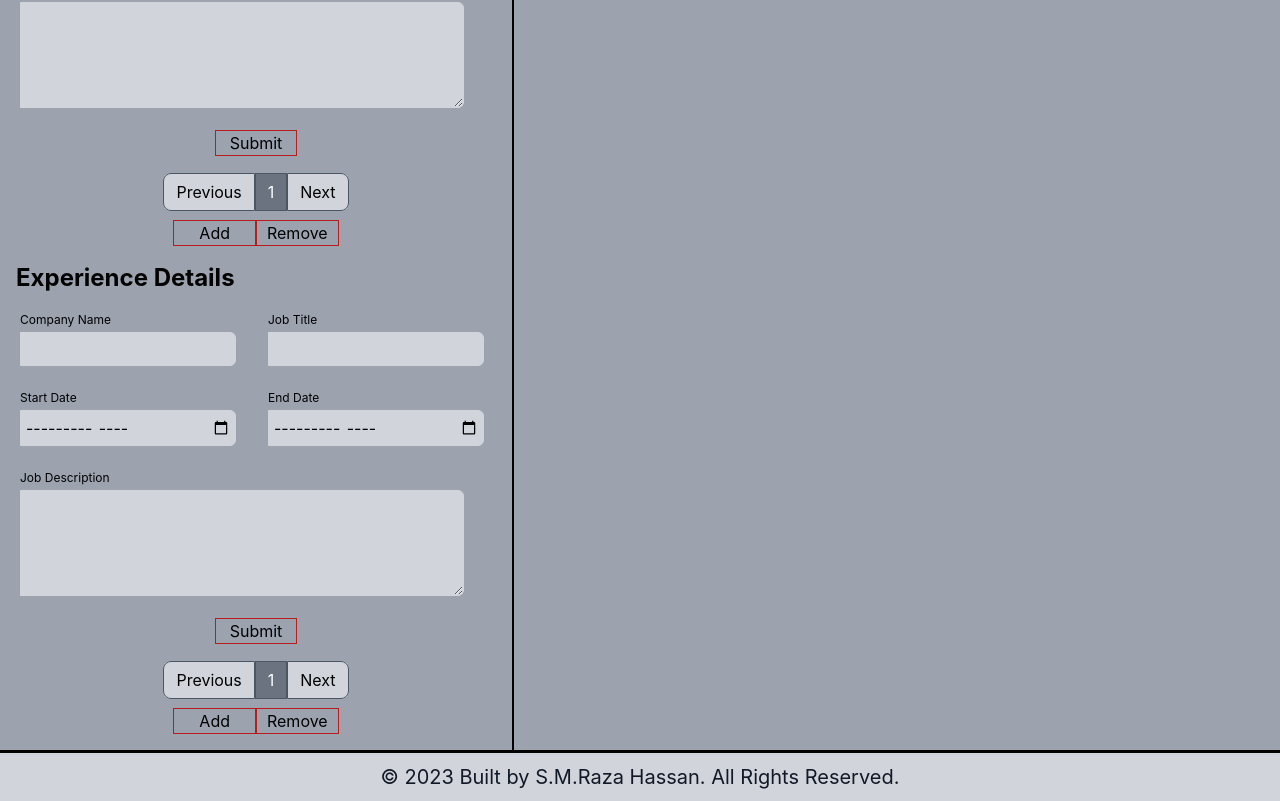
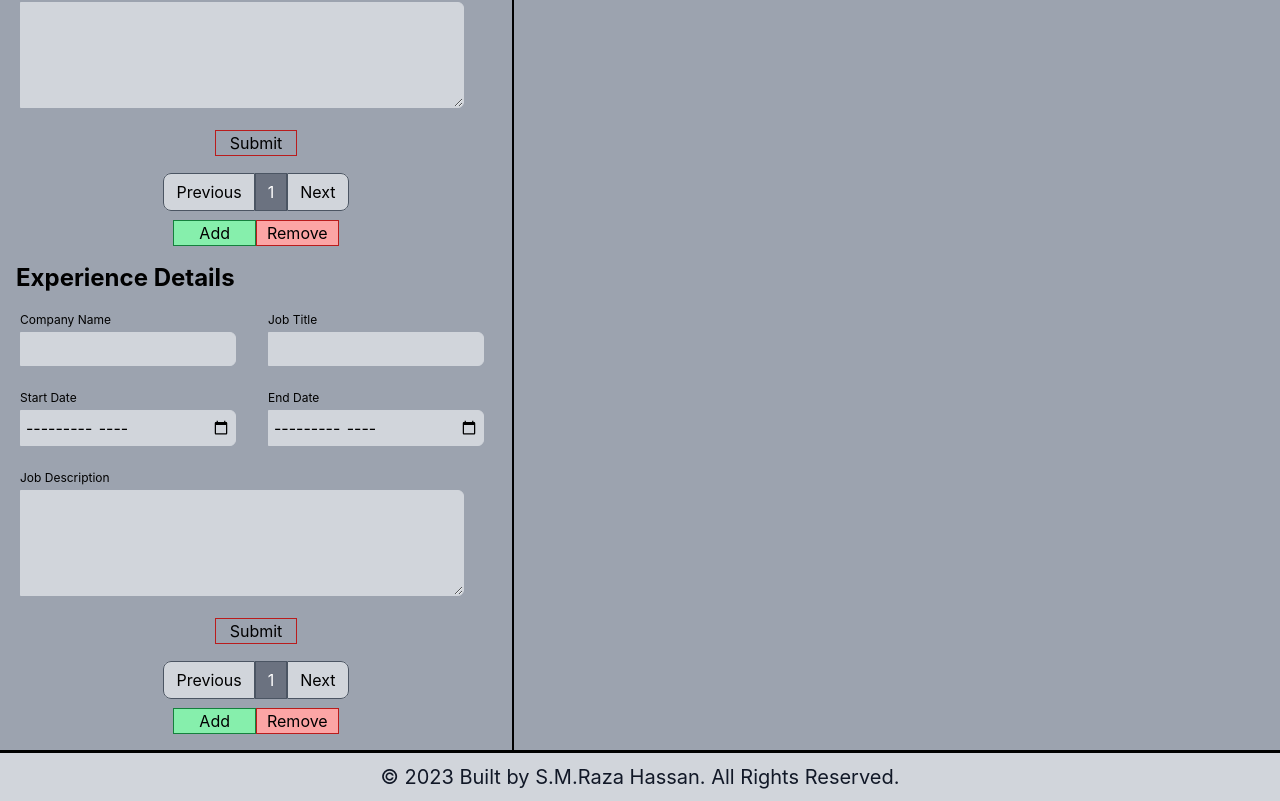
Before and after one commit to bilgramiraza/cv-builder, a React (Vite) app: page / in a window 1280 px wide. Shown: the part 672-1473 px from the top of the page. Built offline with nearby package versions, Linux system fonts and the light colour scheme.

Commit message:
Simplefied Logic for Add and Removing Entries

```diff
--- a/src/components/Education.jsx
+++ b/src/components/Education.jsx
@@ -13,7 +13,6 @@ function Education({getEducation, education}) {
   const [status, setStatus] = useState(education[index]?.status||false);
 
   const formStatus = eduTitle&&desc&&endDate&&address;
-  const disableNewEntry = education.every(edu=>edu.status);
 
   const handleChange=(e)=>{
     switch(e.target.name){
@@ -77,6 +76,7 @@ function Education({getEducation, education}) {
       newEducation = [...education];
       newEducation.splice(index,1);
     }
+
     getEducation(newEducation);
     setEduTitle(newEducation[index]?.eduTitle||'');
     setDesc(newEducation[index]?.desc||'');
@@ -113,8 +113,8 @@ function Education({getEducation, education}) {
       </form>
       <EntriesManager index={index} handleIndexChange={handleIndexChange} maxLength={education.length}/>
       <div className="flex justify-center my-4">
-        <button type="button" onClick={addEntry} disabled={!disableNewEntry} className={`border ${!disableNewEntry?'border-red-700 bg-transparent':'border-green-700 bg-green-300 hover:bg-green-500 dark:bg-green-700 dark:hover:bg-green-900'} w-1/6 transition ease-in duration-200 text-black dark:text-white`}>Add</button>
-        <button type="button" onClick={removeEntry} disabled={!education[index]?.status} className={`border ${!education[index]?.status?'border-red-700 bg-transparent':'border-red-700 bg-red-300 hover:bg-red-500 dark:bg-red-700 dark:hover:bg-red-900'} w-1/6 transition ease-in duration-200 text-black dark:text-white`}>Remove</button>
+        <button type="button" onClick={addEntry} className={'border border-green-700 bg-green-300 hover:bg-green-500 dark:bg-green-700 dark:hover:bg-green-900 w-1/6 transition ease-in duration-200 text-black dark:text-white'}>Add</button>
+        <button type="button" onClick={removeEntry} className={'border border-red-700 bg-red-300 hover:bg-red-500 dark:bg-red-700 dark:hover:bg-red-900 w-1/6 transition ease-in duration-200 text-black dark:text-white'}>Remove</button>
       </div>
     </div>
   );
--- a/src/components/Experience.jsx
+++ b/src/components/Experience.jsx
@@ -14,7 +14,6 @@ function Experience({ getExperience, experience }) {
   const [status, setStatus] = useState(experience[index]?.status || false);
 
   const formStatus = expCompany && expTitle && startDate && endDate && desc;
-  const disableNewEntry = experience.every(exp => exp.status);
 
   const handleChange = (e) => {
     switch (e.target.name) {
@@ -83,6 +82,7 @@ function Experience({ getExperience, experience }) {
       newExperience = [...experience];
       newExperience.splice(index, 1);
     }
+
     getExperience(newExperience);
     setExpCompany(newExperience[index]?.expCompany || '');
     setExpTitle(newExperience[index]?.expTitle || '');
@@ -124,8 +124,8 @@ function Experience({ getExperience, experience }) {
       </form>
       <EntriesManager index={index} handleIndexChange={handleIndexChange} maxLength={experience.length} />
       <div className="flex justify-center my-4">
-        <button type="button" onClick={addEntry} disabled={!disableNewEntry} className={`border ${!disableNewEntry ? 'border-red-700 bg-transparent' : 'border-green-700 bg-green-300 hover:bg-green-500 dark:bg-green-700 dark:hover:bg-green-900'} w-1/6 transition ease-in duration-200 text-black dark:text-white`}>Add</button>
-        <button type="button" onClick={removeEntry} disabled={!experience[index]?.status} className={`border ${!experience[index]?.status ? 'border-red-700 bg-transparent' : 'border-red-700 bg-red-300 hover:bg-red-500 dark:bg-red-700 dark:hover:bg-red-900'} w-1/6 transition ease-in duration-200 text-black dark:text-white`}>Remove</button>
+        <button type="button" onClick={addEntry} className={'border border-green-700 bg-green-300 hover:bg-green-500 dark:bg-green-700 dark:hover:bg-green-900 w-1/6 transition ease-in duration-200 text-black dark:text-white'}>Add</button>
+        <button type="button" onClick={removeEntry} className={'border border-red-700 bg-red-300 hover:bg-red-500 dark:bg-red-700 dark:hover:bg-red-900 w-1/6 transition ease-in duration-200 text-black dark:text-white'}>Remove</button>
       </div>
     </div>
   );
```
